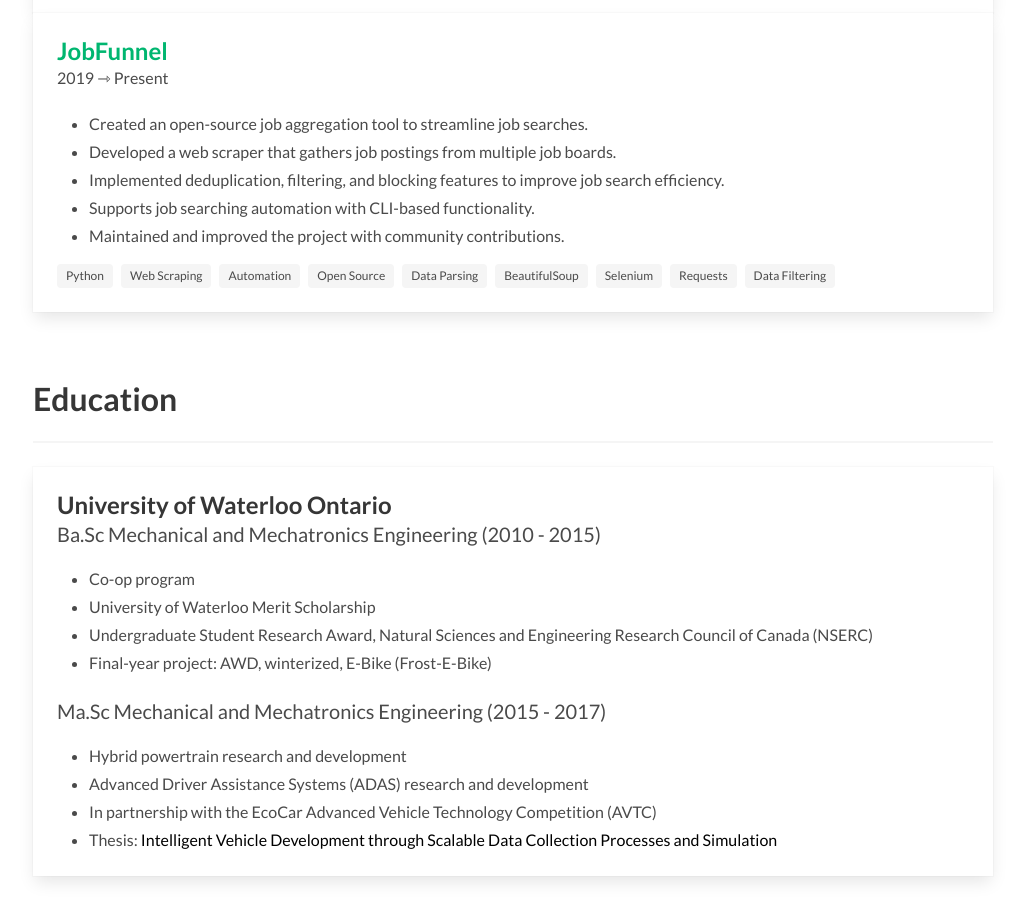
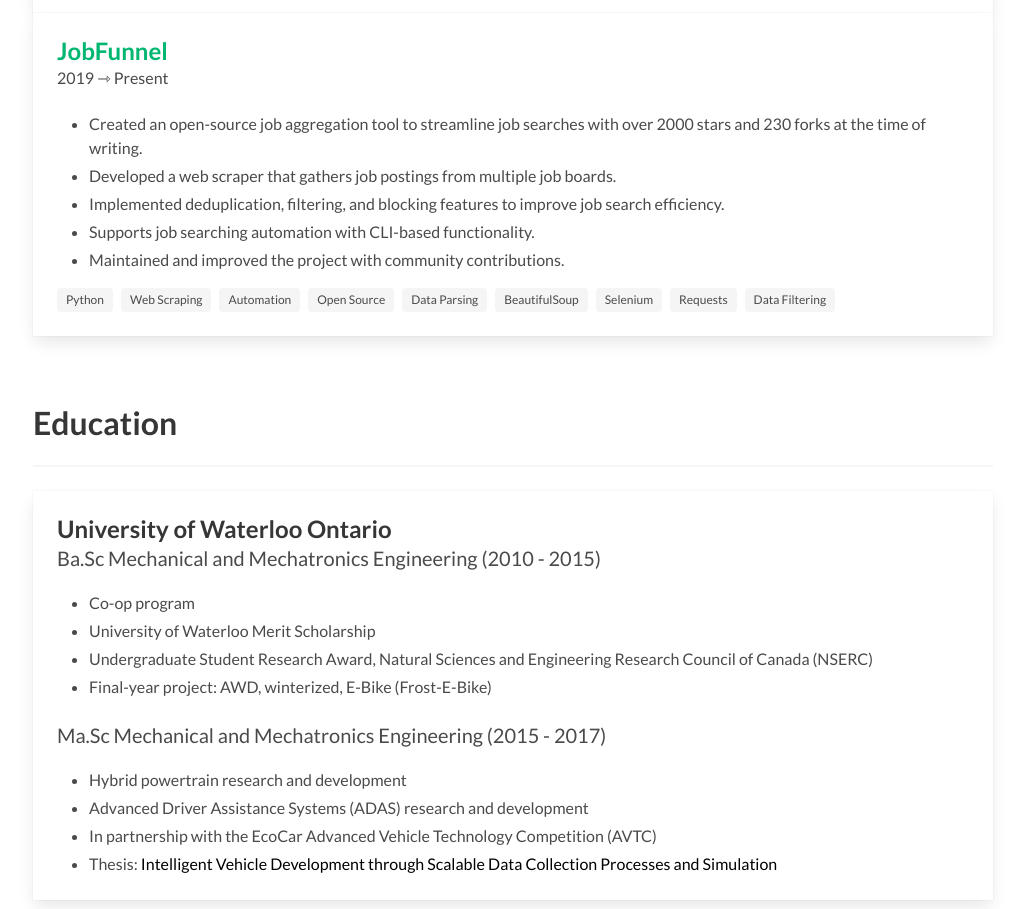
Before and after one commit to itSeez/itSeez.github.io, a plain HTML site: page index.html in a window 1280 px wide. Shown: the part 6128-7037 px from the top of the page, without its empty margins (127-1152 px from the left). Drawn offline with Linux system fonts and the light colour scheme.

Commit message:
s/o the success on jobfunnel

```diff
--- a/index.html
+++ b/index.html
@@ -740,7 +740,8 @@
                             </div>
                             <div class="content">
                                 <ul>
-                                    <li>Created an open-source job aggregation tool to streamline job searches.</li>
+                                    <li>Created an open-source job aggregation tool to streamline job searches with over
+                                        2000 stars and 230 forks at the time of writing.</li>
                                     <li>Developed a web scraper that gathers job postings from multiple job boards.</li>
                                     <li>Implemented deduplication, filtering, and blocking features to improve job
                                         search efficiency.</li>
```
